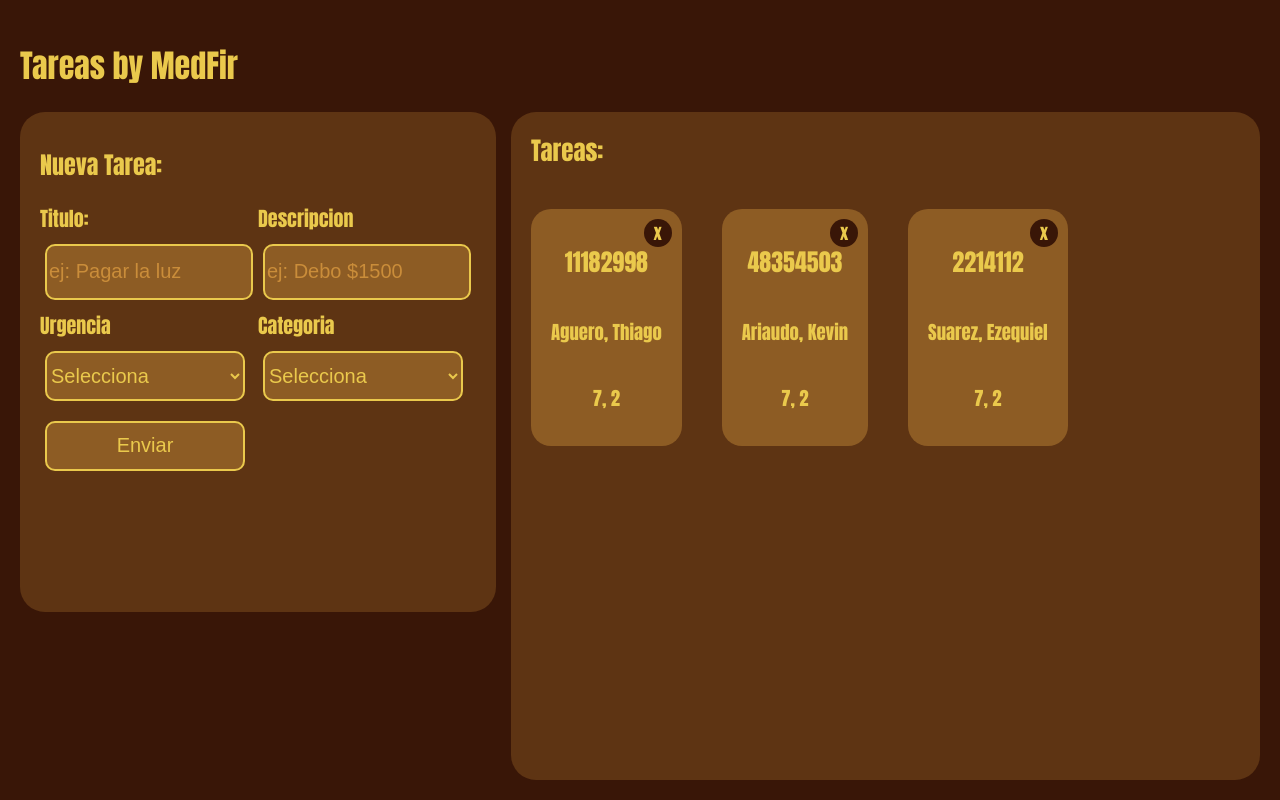
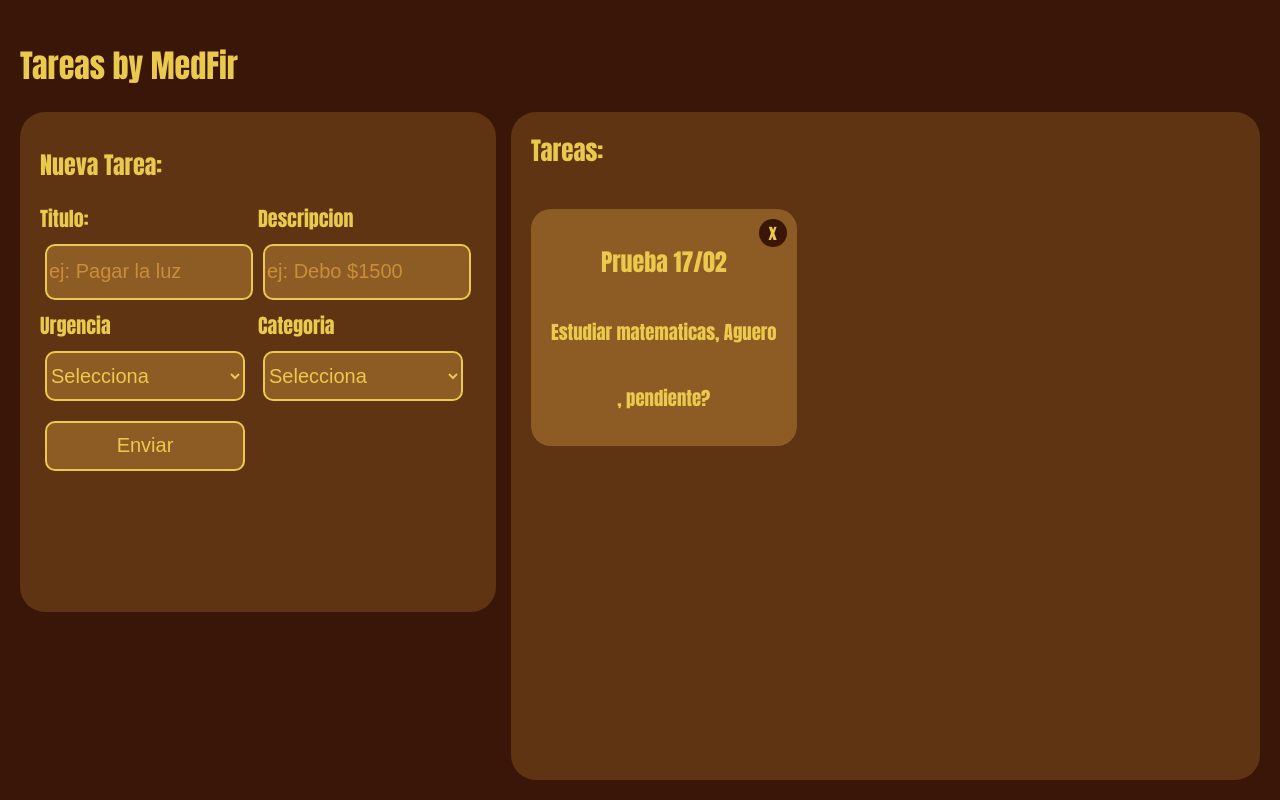
Before and after one commit to MedFir/gestorTareas, a React (Vite) app: page / in a window 1280 px wide. Built offline with nearby package versions, Linux system fonts and the light colour scheme.

Commit message:
Termine el formulario y ahora crea tareas con sus respectivos campos y se visualizan en el componente APP

```diff
--- a/src/App.jsx
+++ b/src/App.jsx
@@ -1,78 +1,45 @@
-import Listado from './componentes/Listado.jsx';
-import Formulario from './componentes/Formulario.jsx';
-import './App.css';
-import { useState } from 'react';
-const personasDefault = [
+import Listado from "./componentes/Listado.jsx";
+import CrearTarea from "./componentes/CrearTarea.jsx";
+import "./App.css";
+import { useState } from "react";
+const tareasDefault = [
   {
     id: 1,
-    documento: '11182998',
-    nombres: 'Thiago',
-    apellidos: 'Aguero',
-    alumno: true,
-    curso: '7',
-    divicion: '2'
+    titulo: "Prueba 17/02",
+    info: "Estudiar matematicas",
+    tipoUrgencia: "Aguero",
+    categoria: "",
+    estado: "pendiente?",
   },
-  {
-    id: 2,
-    documento: '48354503',
-    nombres: 'Kevin',
-    apellidos: 'Ariaudo',
-    alumno: true,
-    curso: '7',
-    divicion: '2'
-  },
-  {
-    id: 3,
-    documento: '2214112',
-    nombres: 'Ezequiel',
-    apellidos: 'Suarez',
-    alumno: false,
-    curso: '7',
-    divicion: '2'
-  },
+];
 
-]
+export default function App() {
+  const [tareas, setTareas] = useState(tareasDefault);
+  const guardar = (tarea) => {
+    console.log(tarea);
 
-export default function App (){
+    let nuevasTareas = [...tareas];
+    nuevasTareas.push(tarea);
+    setTareas(nuevasTareas);
+  };
 
-  const [personas, setPersonas] = useState(personasDefault)
-  const guardar = (persona) => {
-    console.log(persona)
-
-    let nuevasPersonas = [...personas];
-    nuevasPersonas.push(persona);
-    setPersonas(nuevasPersonas);
-  }
-
-  const eliminar = (persona_id) => {
-    const nuevasPersonas = personas.filter((persona) =>
-      persona.id != persona_id
-    );
-    console.log(nuevasPersonas)
-    setPersonas(nuevasPersonas)
-  }
+  const eliminar = (tarea_id) => {
+    const nuevasTareas = tareas.filter((tareas) => tareas.id != tarea_id);
+    console.log(nuevasTareas);
+    setTareas(nuevasTareas);
+  };
 
   return (
-    <div className='App'>
-
+    <div className="App">
       <header>
-      <h1>Tareas by MedFir</h1>
+        <h1>Tareas by MedFir</h1>
       </header>
 
       <div className="contenedor">
+        <CrearTarea guardar={(tarea) => guardar(tarea)} />
 
-        <Formulario
-          guardar={(persona) => guardar(persona)}
-        />
-
-        <Listado
-          personas={personas}
-          eliminar={(persona_id)=> eliminar(persona_id)}
-        />
-
+        <Listado tareas={tareas} eliminar={(tarea_id) => eliminar(tarea_id)} />
       </div>
-
     </div>
-  )
-
+  );
 }
--- /dev/null
+++ b/src/componentes/CrearTarea.jsx
@@ -0,0 +1,67 @@
+import useTareas from "../hooks/useTareas";
+export default function CrearTarea({ guardar }) {
+
+  const [tarea, setDatoTarea] = useTareas();
+
+  const hanlderSubmit = (e) => {
+    e.preventDefault();
+
+    const id = (new Date()).getTime();
+    const estado = "pendiente";
+    guardar({ ...tarea, estado, id });
+
+  };
+
+  return (
+    <div className="formulario">
+      <h2>Nueva Tarea:</h2>
+
+      <form onSubmit={hanlderSubmit}>
+
+        <div className="inputDiv">
+          <label>Titulo:</label>
+          <input
+            type="text"
+            placeholder="ej: Pagar la luz"
+            onChange={(e) => setDatoTarea("titulo", e.target.value)}
+            value={tarea.titulo}
+            required
+          />
+        </div>
+
+        <div className="inputDiv">
+          <label>Descripcion</label>
+          <input
+            type="text"
+            placeholder="ej: Debo $1500"
+            onChange={(e) => setDatoTarea("info", e.target.value)}
+            value={tarea.info}
+            required
+          />
+        </div>
+        <div className="inputDiv">
+          <label>Urgencia</label>
+          <select onChange={(e) => setDatoTarea("tipoUrgencia",e.target.value)} value={tarea.tipoUrgencia} required>
+            <option value="" disabled selected hidden>Selecciona</option>
+            <option value="3">Muy urgente</option>
+            <option value="2">Urgente</option>
+            <option value="1">No urgente</option>
+          </select>
+        </div>
+        <div className="inputDiv">
+          <label>Categoria</label>
+          <select onChange={(e) => setDatoTarea("categoria", e.target.value)} value={tarea.categoria} required>
+            <option value="" disabled selected hidden>Selecciona</option>
+            <option value="trabajo">Trabajo</option>
+            <option value="hogar">Hogar</option>
+            <option value="pagos">Pagos</option>
+            <option value="aprendizaje">Aprendizaje</option>
+            <option value="deberes">Deberes</option>
+          </select>
+        </div>
+
+        <button type="submit">Enviar</button>
+      </form>
+    </div>
+  );
+}
--- a/src/componentes/Formulario.jsx
+++ /dev/null
@@ -1,65 +0,0 @@
-import usePersona from "../hooks/usePersona";
-export default function Formulario({ guardar }) {
-
-  const [persona, setDatoPersona] = usePersona();
-
-  const hanlderSubmit = (e) => {
-    e.preventDefault();
-
-    const alumno = persona.rol == "alumno";
-    const id = (new Date()).getTime();
-
-    guardar({...persona, alumno, id});
-  };
-
-  return (
-    <div className="formulario">
-      <h2>Nueva Tarea:</h2>
-
-      <form onSubmit={hanlderSubmit}>
-
-        <div className="inputDiv">
-          <label>Titulo:</label>
-          <input
-            type="text"
-            placeholder="ej: Pagar la luz"
-            onChange={(e) => setDatoPersona("titulo", e.target.value)}
-            value={persona.titulo}
-          />
-        </div>
-
-        <div className="inputDiv">
-          <label>Descripcion</label>
-          <input
-            type="text"
-            placeholder="ej: Debo $1500"
-            onChange={(e) => setDatoPersona("info", e.target.value)}
-            value={persona.info}
-          />
-        </div>
-        <div className="inputDiv">
-          <label>Urgencia</label>
-          <select onChange={(e) => setDatoPersona("rol",e.target.value)} value={persona.rol}>
-            <option value="-1">Selecciona</option>
-            <option value="alumno">Muy urgente</option>
-            <option value="docente">Urgente</option>
-            <option value="docente2">No urgente</option>
-          </select>
-        </div>
-        <div className="inputDiv">
-          <label>Categoria</label>
-          <select onChange={(e) => setDatoPersona("curso", e.target.value)} value={persona.curso}>
-            <option value="-1">Selecciona</option>
-            <option value="1">Trabajo</option>
-            <option value="2">Hogar</option>
-            <option value="3">Pagos</option>
-            <option value="4">Aprendizaje</option>
-            <option value="5">Deberes</option>
-          </select>
-        </div>
-
-        <button type="submit">Enviar</button>
-      </form>
-    </div>
-  );
-}
--- a/src/componentes/Listado.jsx
+++ b/src/componentes/Listado.jsx
@@ -1,21 +1,20 @@
 import Tarjeta from './Tarjeta';
-export default function Listado ({personas, eliminar}){
+export default function Listado ({tareas, eliminar}){
 
   return (
     <div className="listadoTodo">
       <p className='subtitulo'>Tareas:</p>
       <div className="listado">
         {
-          personas.map((persona) =>
+          tareas.map((tarea) =>
             <Tarjeta
-              key={persona.id}
-              documento={persona.documento}
-              apellidos={persona.apellidos}
-              nombres={persona.nombres}
-              alumno={persona.alumno}
-              curso={persona.curso}
-              divicion={persona.divicion}
-              eliminar={() => eliminar(persona.id)}
+              key={tarea.id}
+              titulo={tarea.titulo}
+              info={tarea.info}
+              tipoUrgencia={tarea.tipoUrgencia}
+              categoria={tarea.categoria}
+              estado={tarea.estado}
+              eliminar={() => eliminar(tarea.id)}
             />
         )}
       </div>
--- a/src/componentes/Tarjeta.jsx
+++ b/src/componentes/Tarjeta.jsx
@@ -1,19 +1,19 @@
 
 
-export default function Tarjeta({documento,apellidos,nombres, alumno, curso, divicion, eliminar}) {
+export default function Tarjeta({titulo,info,tipoUrgencia,categoria,estado, eliminar}) {
 
   return (
     <div
       className="tarjeta"
       style={{
-        backgroundColor: alumno ? "#8d5c24" : "#8d5c24",
-        color: alumno ? "#eac94c" : "#eac94c"
+        backgroundColor: tipoUrgencia ? "#8d5c24" : "#8d5c24",
+        color: tipoUrgencia ? "#eac94c" : "#eac94c"
       }}
     >
       <span className="eliminar" onClick={() => eliminar()} >x</span>
-      <h2>{documento}</h2>
-      <h3>{apellidos}, {nombres}</h3>
-      <h3>{curso}, {divicion}</h3>
+      <h2>{titulo}</h2>
+      <h3>{info}, {tipoUrgencia}</h3>
+      <h3>{categoria}, {estado}</h3>
 
     </div>
   )
--- a/src/hooks/usePersona.jsx
+++ /dev/null
@@ -1,26 +0,0 @@
-import { useState } from "react";
-
-export default function usePersona() {
-  const [documento, setDocumento] = useState("");
-  const [apellidos, setApellidos] = useState("");
-  const [nombres, setNombres] = useState("");
-  const [rol, setRol] = useState("");
-  const [curso, setCurso] = useState("");
-  const [divicion, setDivicion] = useState("");
-
-  const cambiarDato = (campo, valor) => {
-    const opciones = {
-      documento: (valor) => setDocumento(valor),
-      apellidos: (valor) => setApellidos(valor),
-      nombres: (valor) => setNombres(valor),
-      rol: (valor) => setRol(valor),
-      curso: (valor) => setCurso(valor),
-      divicion: (valor) => setDivicion(valor),
-    };
-    opciones[campo](valor);
-  }
-  return [
-    {documento,apellidos,nombres,rol,curso,divicion},
-    cambiarDato
-  ]
-}
--- /dev/null
+++ b/src/hooks/useTareas.jsx
@@ -0,0 +1,24 @@
+import { useState } from "react";
+
+export default function useTarea() {
+  const [titulo, setTitulo] = useState("");
+  const [info, setInfo] = useState("");
+  const [tipoUrgencia, setTipoUrgencia] = useState("");
+  const [categoria, setCategoria] = useState("");
+  const [estado, setEstado] = useState("");
+
+  const cambiarDato = (campo, valor) => {
+    const opciones = {
+      titulo: (valor) => setTitulo(valor),
+      info: (valor) => setInfo(valor),
+      tipoUrgencia: (valor) => setTipoUrgencia(valor),
+      categoria: (valor) => setCategoria(valor),
+      estado: (valor) => setEstado(valor),
+    };
+    opciones[campo](valor);
+  }
+  return [
+    {titulo,info,tipoUrgencia,categoria,estado},
+    cambiarDato
+  ]
+}
```
